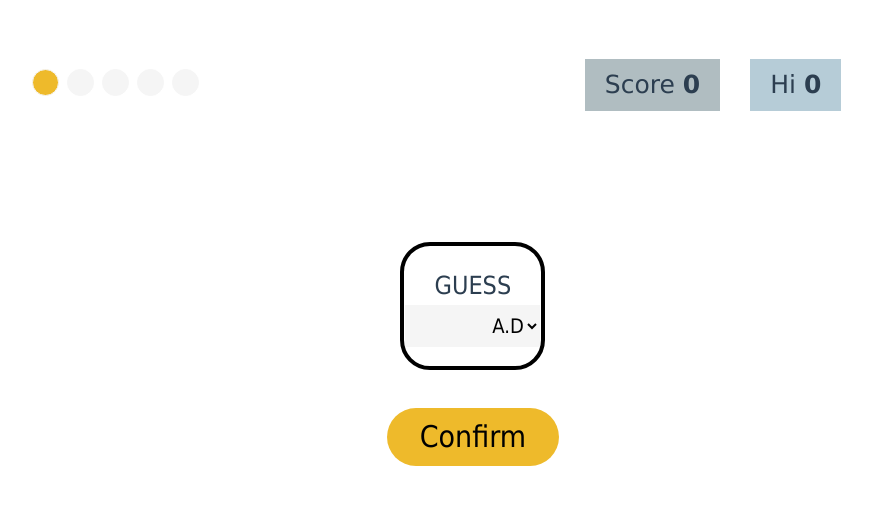
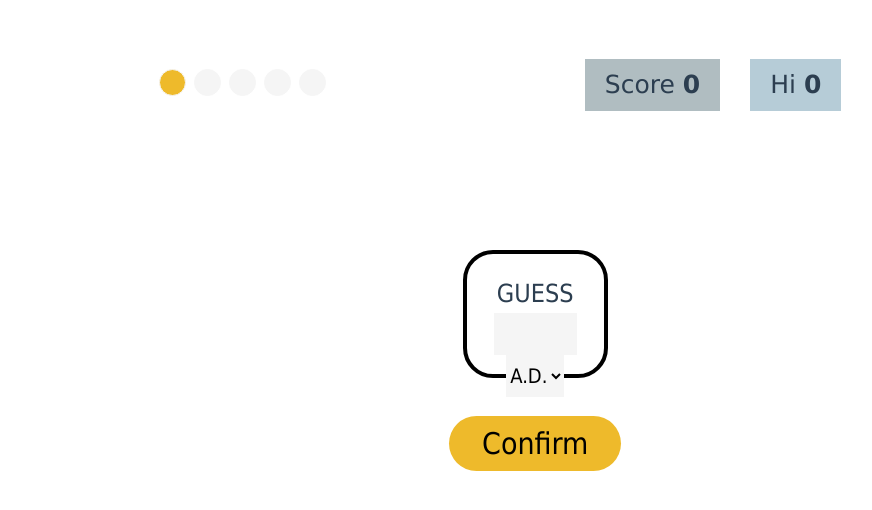
Before and after one commit to ericnem/chagall, a Vue app: page /game in a window 1280 px wide. Shown: the top 510 px of the page, without its empty margins (387-1259 px from the left). Built offline with nearby package versions, Linux system fonts and the light colour scheme; no server answers.

Commit message:
Update GameScreen.vue
Fixed Alignment

```diff
--- a/src/components/GameScreen.vue
+++ b/src/components/GameScreen.vue
@@ -21,7 +21,7 @@
     </div>
     <div class="gamescreen">
       <div class="left">
-        <img style = "max-width: 100%; max-height: 100%;" :src= "state.images[roundNum-1]">
+        <img style = "max-width: 100%; max-height: 100%; padding-left:5%" :src= "state.images[roundNum-1]">
       </div>
       <div class="right">
         <div id="guessingbox">
@@ -29,8 +29,8 @@
         <div id="container">
           <input style = "padding: 7px 0px 7px 0px" id="guess" type="number" min="1" max="9999" required>
           <select name="age" id="age" required>
-            <option value="A.D">A.D</option>
-            <option value="B.C">B.C</option>
+            <option value="A.D">A.D.</option>
+            <option value="B.C">B.C.</option>
           </select>
         </div>
       </div>
@@ -91,7 +91,8 @@ setup() {
 <!-- CSS -->
 <style scoped>
 .circles {
- width: 70%;
+ width: 50%;
+ padding-left:20%
 }
 .score-box {
            display: inline-block;
@@ -115,21 +116,22 @@ setup() {
  height:95vh;
 }
 .gamescreen {
- height: 70%;
+ height: 80%;
  margin: auto;
  padding: 10px;
  position: relative;
  display: flex;
- align-items: end;
+ align-items: flex-end;
  bottom:0;
 }
 .left {
  display: flex;
  justify-content: center;
  align-items: center;
- height: 90%;
- width: 40%;
- float: left;}
+ height: 100%;
+ width: 45%;
+ float: left;
+}
 .right {
  height: 90%;
  width: 55%;
@@ -198,7 +200,7 @@ margin-left:auto;
 margin-right:auto;
 margin-top:10%;
 width:20%;
-height:25%;
+height:22%;
 border: 4px solid black;
 border-radius:30px;
 }
@@ -212,7 +214,7 @@ font-family: Tahoma;
 font-weight:lighter;
 font-size: 30px;
 width: 25%;
-height: 12%;
+height: 10%;
 border-radius: 30px;
 }
 
```
